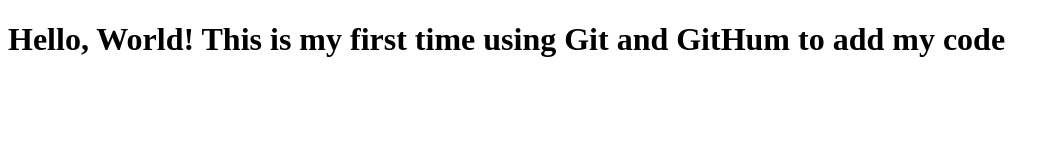
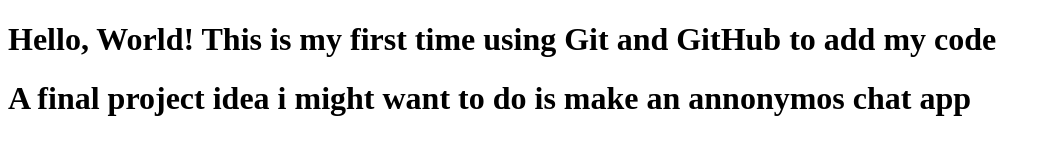
Before and after one commit to Tonkandstronk/CS3338-first-project, a plain HTML site: page index.html in a window 1280 px wide. Shown: the whole page, without its empty margins (0-1060 px from the left). Drawn offline with Linux system fonts and the light colour scheme.

Commit message:
Fix typo in index.html heading
Corrected the spelling of 'GitHum' to 'GitHub' in the heading.

```diff
--- a/index.html
+++ b/index.html
@@ -6,6 +6,7 @@
     <title>My First Project</title>
 </head>
 <body>
-    <h1>Hello, World! This is my first time using Git and GitHum to add my code</h1>
+    <h1>Hello, World! This is my first time using Git and GitHub to add my code</h1>
+    <h1> A final project idea i might want to do is make an annonymos chat app</h1>
 </body>
 </html>
```
